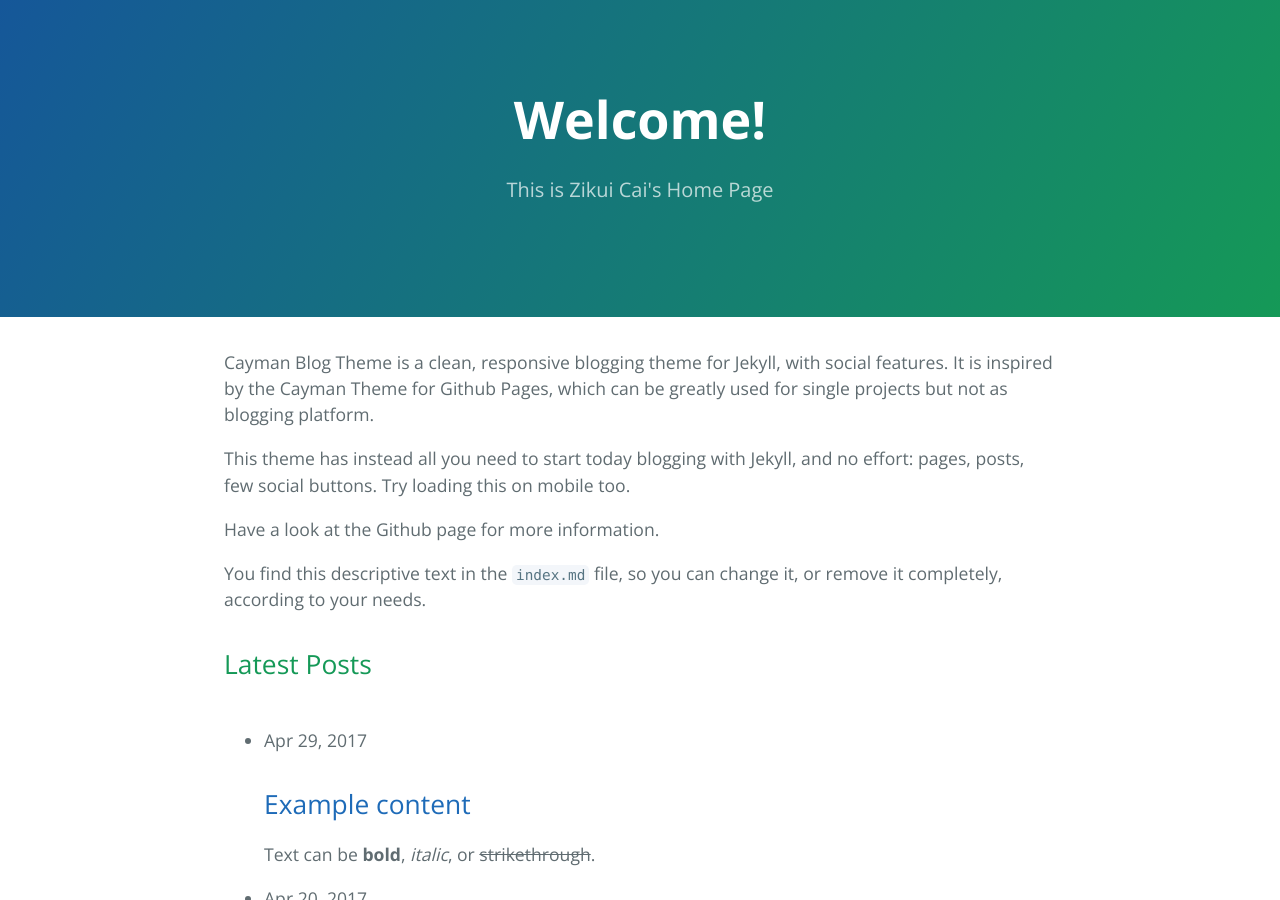
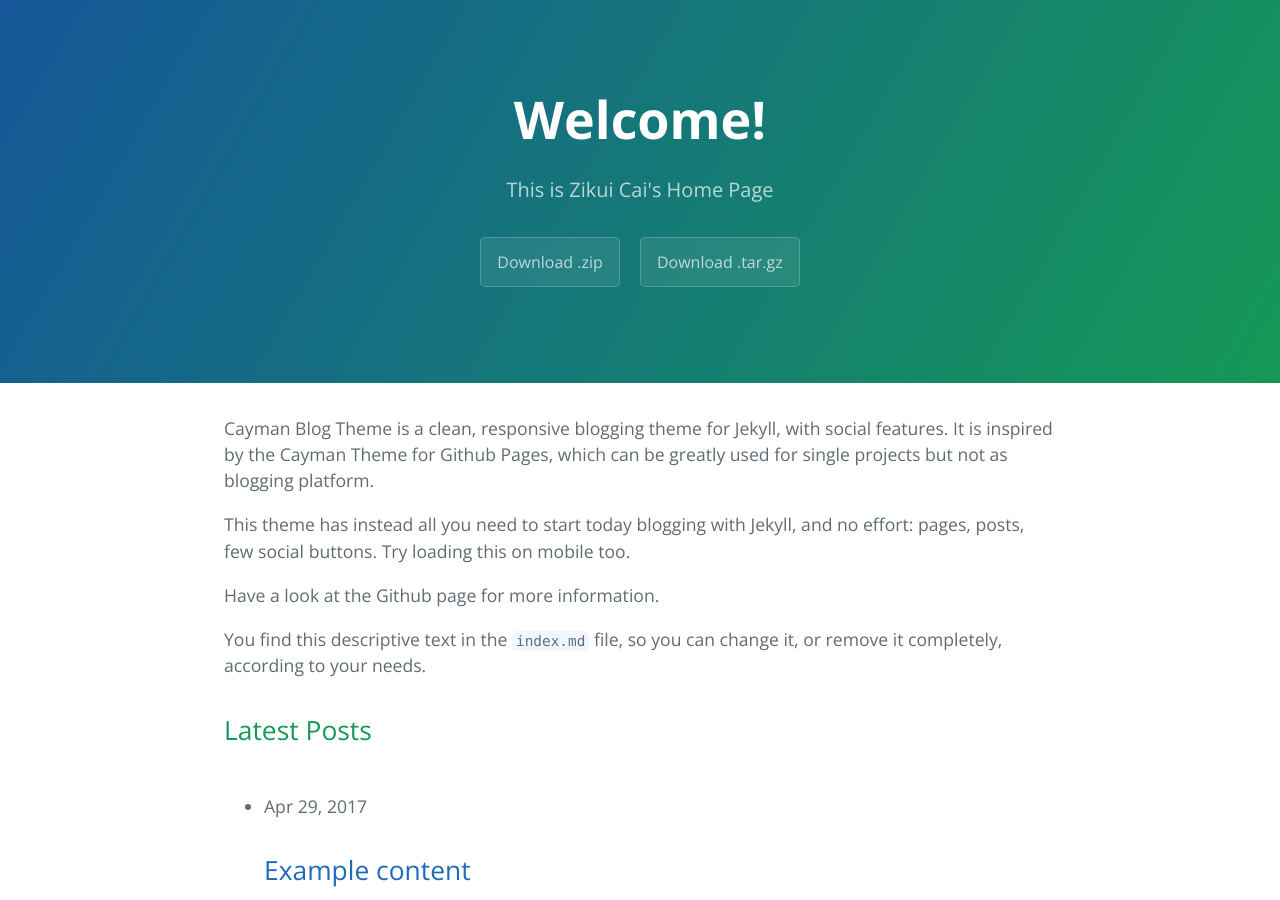
Before and after one commit to zikuicai/zikuicai.github.io, a Jekyll site: the page built from index.md, in a window 1280 px wide and 900 px high. Built offline with Jekyll 4.4.1, drawn with Linux system fonts in a browser that asks for light colours.

Commit message:
Update default.html

```diff
--- a/_layouts/default.html
+++ b/_layouts/default.html
@@ -55,12 +55,9 @@
     <section class="page-header">
       <h1 class="project-name">{{ page-title }}</h1>
       <h2 class="project-tagline">{{ page-tagline }}</h2>
-      {% if page.layout == 'home' and site.github.is_project_page %}
-          <a href="{{ site.github.repository_url }}" class="btn">View on GitHub</a>
-        {% if site.show_downloads %}
+      {% if page.layout == 'home' and site.show_downloads %}
           <a href="{{ site.github.zip_url }}" class="btn">Download .zip</a>
           <a href="{{ site.github.tar_url }}" class="btn">Download .tar.gz</a>
-        {% endif %}
       {% endif %}
       <!-- Post tagline -->
       {% if page.layout == 'post' %}
```
